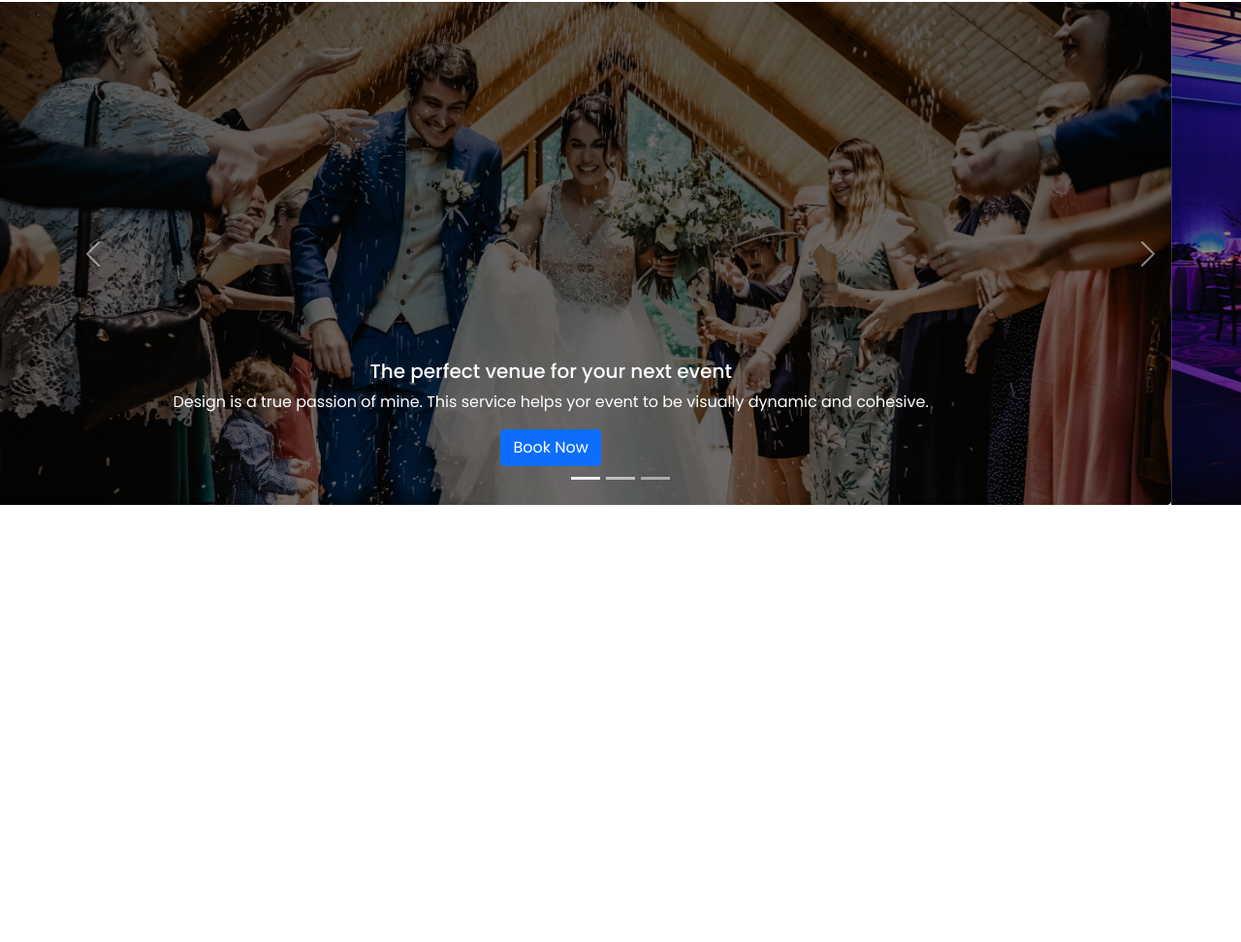
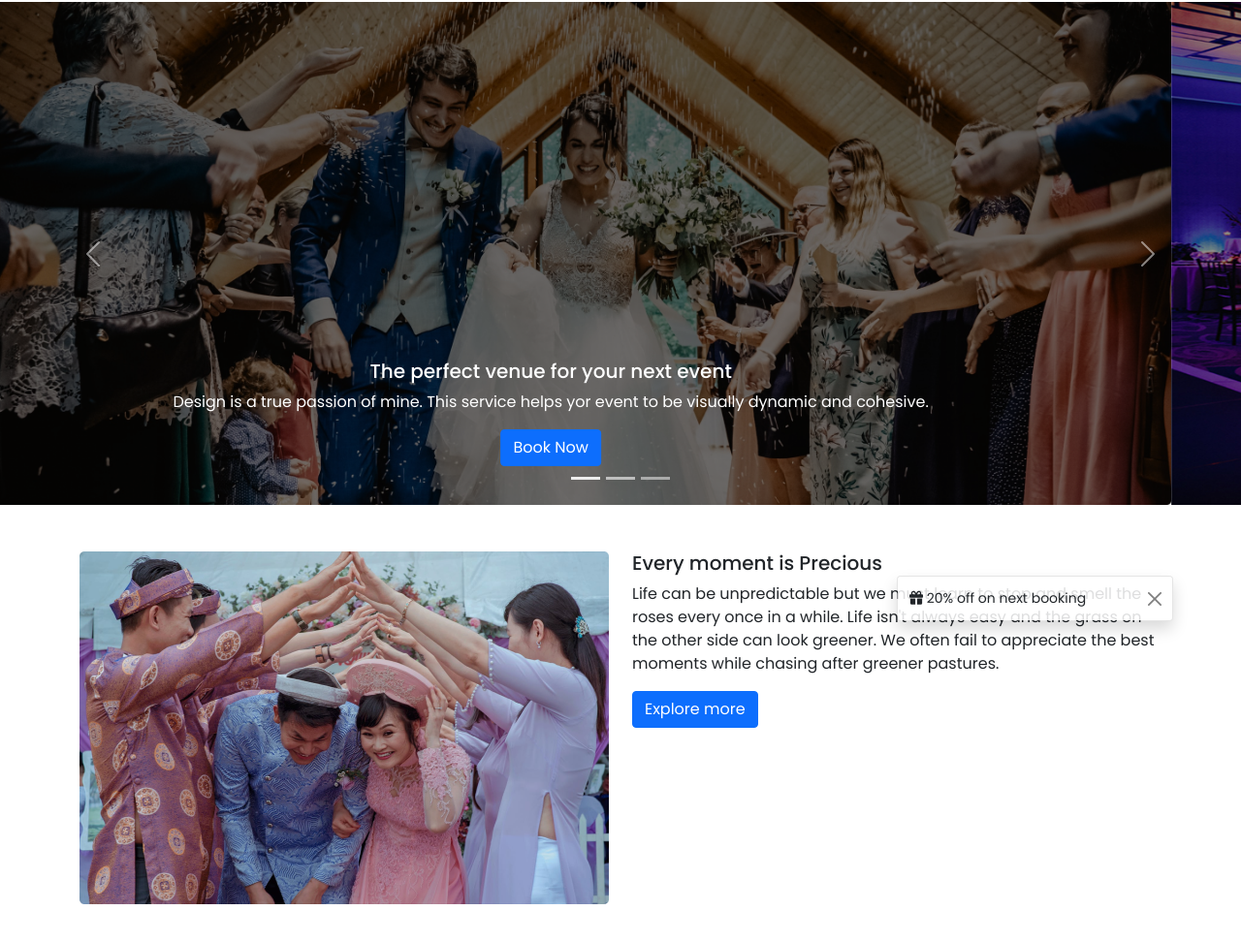
Before and after one commit to rakibul-cse-diu/convention-center, a plain HTML site: page index.html in a window 1280 px wide. Shown: the part 54-1026 px from the top of the page at 97% size. Before the commit the page ends 800 px from the top, so only its background shows below. Drawn offline with nearby package versions, Linux system fonts and the light colour scheme.

Commit message:
quote section added

```diff
--- a/index.html
+++ b/index.html
@@ -64,7 +64,7 @@
                 <div class="carousel-inner">
                     <div class="carousel-item active slider-item">
                         <img src="images/banner.png" class="d-block w-100" alt="...">
-                        <div class="carousel-caption d-block">
+                        <div class="carousel-caption d-none d-md-block">
                             <h5>The perfect venue for your
                                 next event</h5>
                             <p>Design is a true passion of mine. This service helps yor event to be visually dynamic and
@@ -74,7 +74,7 @@
                     </div>
                     <div class="carousel-item slider-item">
                         <img src="images/slider-2.jpg" class="d-block w-100" alt="...">
-                        <div class="carousel-caption d-block">
+                        <div class="carousel-caption d-none d-md-block">
                             <h5>The perfect venue for your
                                 next event</h5>
                             <p>Design is a true passion of mine. This service helps yor event to be visually dynamic and
@@ -84,7 +84,7 @@
                     </div>
                     <div class="carousel-item slider-item">
                         <img src="images/slider-3.jpg" class="d-block w-100" alt="...">
-                        <div class="carousel-caption d-block">
+                        <div class="carousel-caption d-none d-md-block">
                             <h5>The perfect venue for your
                                 next event</h5>
                             <p>Design is a true passion of mine. This service helps yor event to be visually dynamic and
@@ -110,6 +110,46 @@
 
 
 
+    <!-- Main  -->
+    <main class="mt-5 mb-5">
+
+        <!-- Quote -->
+        <section
+            class="quote container d-flex justify-content-between align-items-center flex-column flex-md-row flex-lg-row">
+            <div class="row">
+                <div class="quote-img mb-5 col-lg-6 col-md-12 col-12">
+                    <div>
+                        <img class="w-100" src="images/wedding.png" alt="">
+                    </div>
+                </div>
+                <div class="quote-text col-lg-6 col-md-12 col-12">
+                    <div>
+                        <h5>Every moment is Precious</h5>
+                        <p>Life can be unpredictable but we must learn to stop and smell the roses every once in a
+                            while.
+                            Life isn't always easy and the grass on the other side can look greener. We often fail to
+                            appreciate
+                            the best moments while chasing after greener pastures.</p>
+                        <button class="btn btn-primary button">Explore more</button>
+
+                        <!-- Toast  -->
+                        <div class="toast show w-50 toast-area" role="alert" aria-live="assertive" aria-atomic="true">
+                            <div class="d-flex">
+                                <div class="toast-body">
+                                    <i class="fas fa-gift"></i> 20% off on next booking
+                                </div>
+                                <button type="button" class="btn-close me-2 m-auto" data-bs-dismiss="toast"
+                                    aria-label="Close"></button>
+                            </div>
+                        </div>
+                    </div>
+                </div>
+            </div>
+        </section>
+    </main>
+
+
+
 
     <!-- bootstrap js  -->
     <script src="https://cdn.jsdelivr.net/npm/bootstrap@5.1.3/dist/js/bootstrap.bundle.min.js"
--- a/style.css
+++ b/style.css
@@ -17,3 +17,14 @@ li{
 a{
     text-decoration: none;
 }
+
+
+/* Quote section  */
+.quote-text{
+    position: relative;
+}
+.toast-area{
+    position: absolute;
+    top: 25px;
+    right: 0;
+}
```
